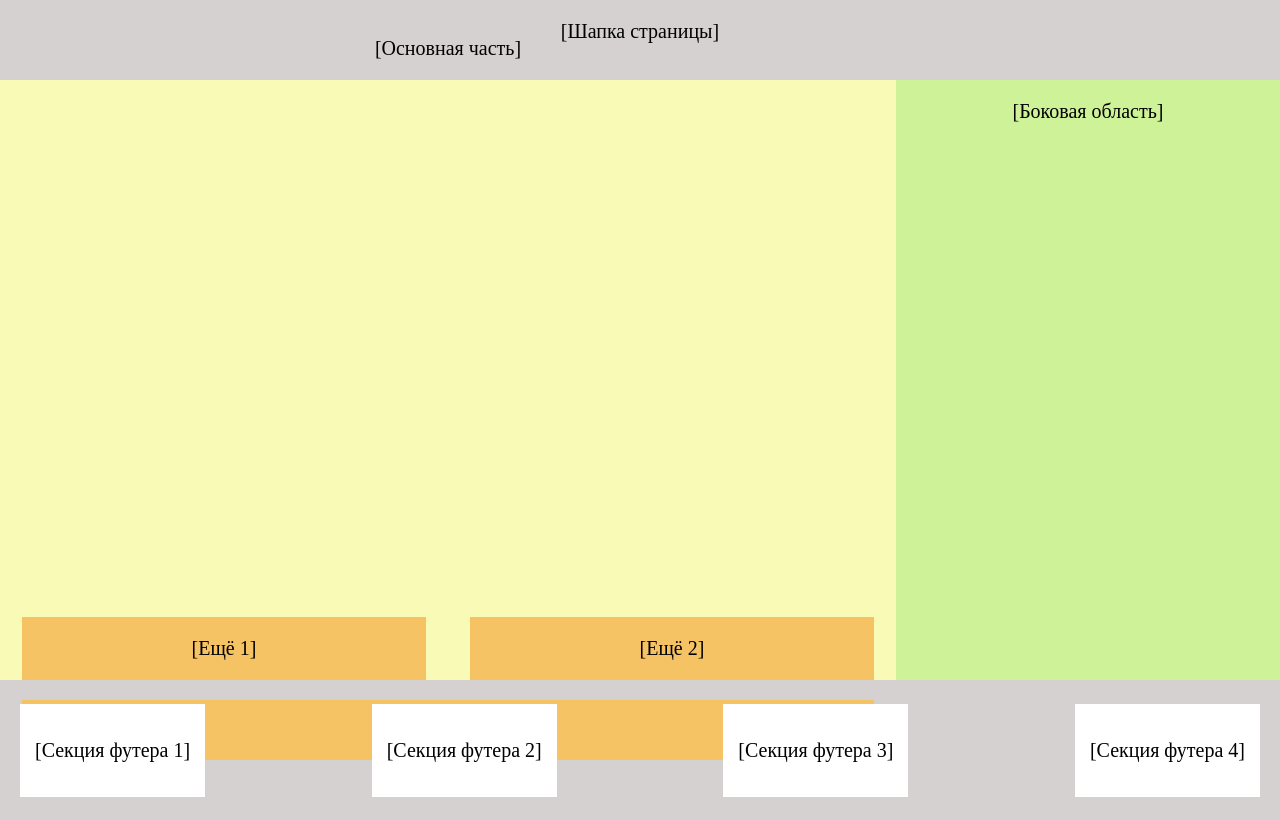
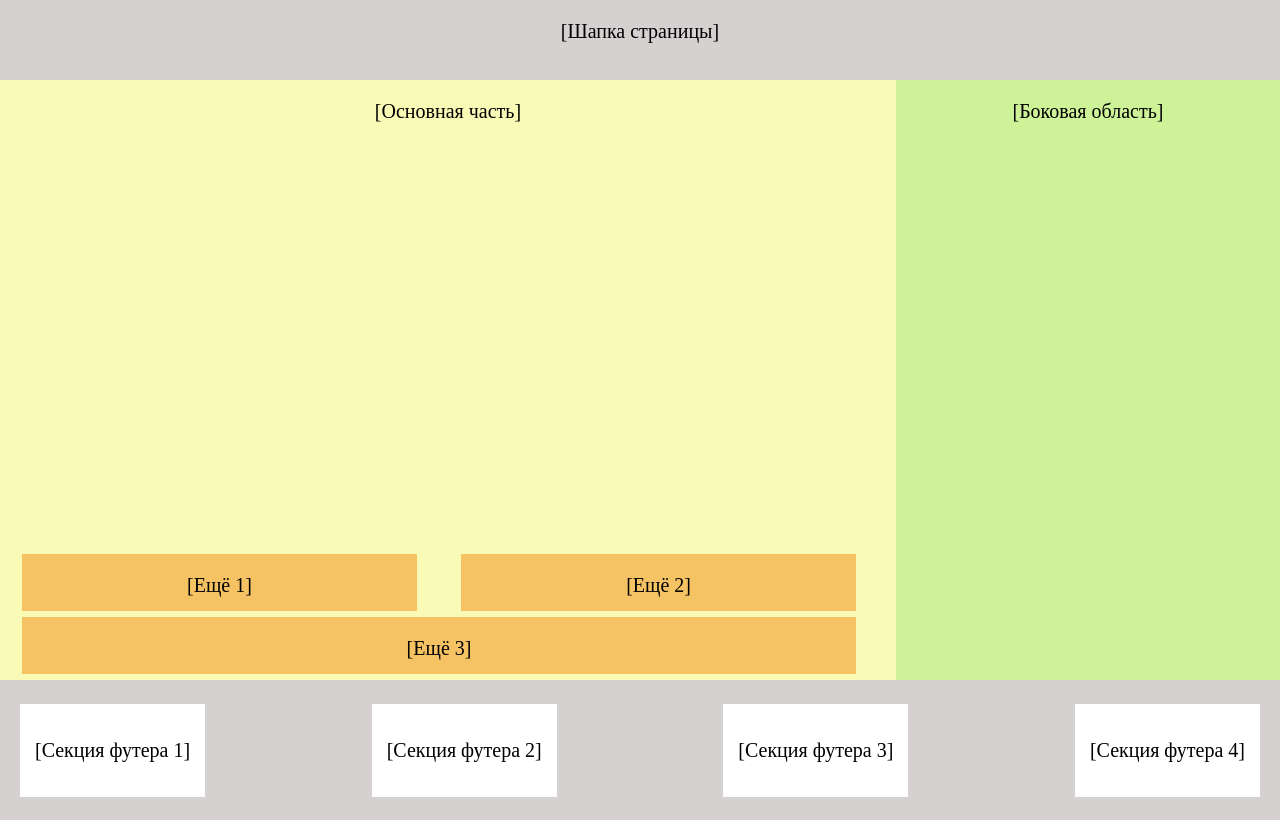
Before and after one commit to shurupats/flex, a plain HTML site: page index.html in a window 1280 px wide. Drawn offline with Linux system fonts and the light colour scheme.

Commit message:
fix layout

```diff
--- a/assets/css/main.css
+++ b/assets/css/main.css
@@ -11,7 +11,6 @@ header{
 
 .content{
     display: flex;
-    align-items: stretch;
     height: 75vh;
 }
 
@@ -19,32 +18,40 @@ main{
     display: flex;
     flex-direction: column;
     flex-basis: 70vw;
-    justify-content: center;
-    text-align: center;
+    justify-content: space-between;
     background-color: rgb(250, 250, 183);
 }
 
 .adding{
-    margin-top: 60%;
+    width: 98%;
+    display: flex;
+    flex-direction: column;
 }
 
 .part1{
+    width: 30%;
+    align-self: center;
+    text-align: center;
+}
+
+.part2{
     display: flex;
     justify-content: space-around;
 }
 
-.adding12, .part2{
+.part22, .part3{
     background-color: rgb(245, 194, 100);
 }
 
-.adding12{
+.part22{
     width: 45%;
     height: 90%;
+    text-align: center;
 }
 
-.part2{
+.part3{
     width: 95%;
-    height: 47%;
+    height: 45%;
     margin-left: 2.5%;
     text-align: center;
 }
--- a/index.html
+++ b/index.html
@@ -14,13 +14,15 @@
     </header>
     <div class="content">
       <main>
-        <p>[Основная часть]</p>
+        <div class="part1">
+          <p>[Основная часть]</p>
+        </div>
         <div class="adding">
-            <div class="part1">
-                <div class="adding12"><p>[Ещё 1]</p></div>
-                <div class="adding12"><p>[Ещё 2]</p></div>
+            <div class="part2">
+                <div class="part22"><p>[Ещё 1]</p></div>
+                <div class="part22"><p>[Ещё 2]</p></div>
             </div>
-            <div class="part2"><p>[Ещё 3]</p></div>
+            <div class="part3"><p>[Ещё 3]</p></div>
         </div>
       </main>
       <aside>
```
